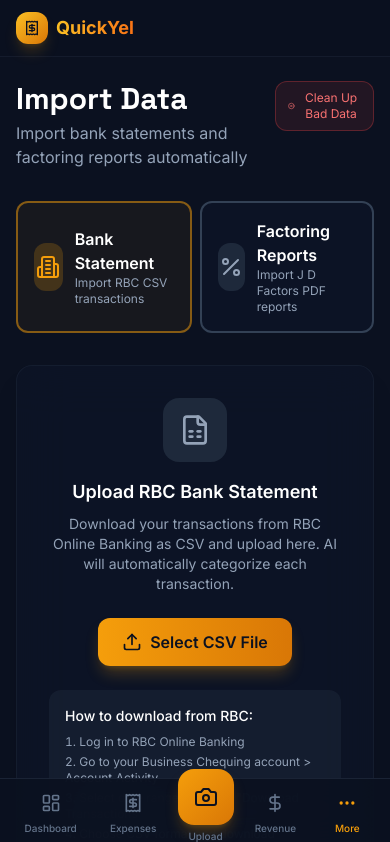
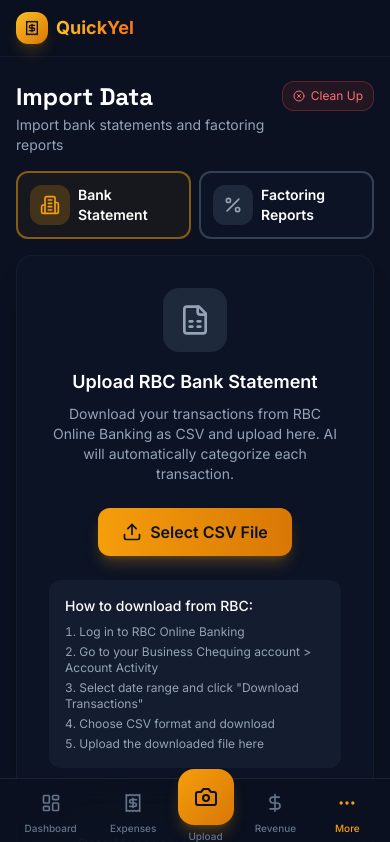
Before and after one commit to Efebektas23/QUICKYEL, a Next.js app in the folder frontend/: page /import in a window 390 px wide. Shown: the top 842 px of the page. Built offline with nearby package versions, Linux system fonts and the light colour scheme.

Commit message:
feat: revenue & import pages mobile responsiveness
- Revenue: responsive header, 2-col summary cards on mobile, stacked RevenueItem layout with visible action buttons
- Import: responsive header, mobile-friendly tab selector, truncated cleanup button text on small screens

```diff
--- a/frontend/src/app/(protected)/import/page.tsx
+++ b/frontend/src/app/(protected)/import/page.tsx
@@ -81,32 +81,33 @@
   };
 
   return (
-    <div className="space-y-8">
+    <div className="space-y-4 md:space-y-8">
       {/* Page Header */}
-      <div className="flex items-start justify-between">
+      <div className="flex items-start justify-between gap-2">
         <div>
-          <h1 className="text-3xl font-display font-bold text-white">
+          <h1 className="text-2xl md:text-3xl font-display font-bold text-white">
             Import Data
           </h1>
-          <p className="text-slate-400 mt-1">
-            Import bank statements and factoring reports automatically
+          <p className="text-slate-400 text-sm mt-0.5">
+            Import bank statements and factoring reports
           </p>
         </div>
         <button
           onClick={handleCleanup}
           disabled={isCleaningUp}
-          className="text-xs px-3 py-2 bg-red-500/10 hover:bg-red-500/20 text-red-400 rounded-lg border border-red-500/30 transition-all flex items-center gap-1.5"
+          className="text-xs px-2.5 md:px-3 py-1.5 md:py-2 bg-red-500/10 hover:bg-red-500/20 text-red-400 rounded-lg border border-red-500/30 transition-all flex items-center gap-1.5 flex-shrink-0"
           title="Remove misclassified transfers, owner draws, and credit card payments from expenses/revenue"
         >
           {isCleaningUp ? (
             <>
               <Loader2 className="w-3 h-3 animate-spin" />
-              Cleaning...
+              <span className="hidden sm:inline">Cleaning...</span>
             </>
           ) : (
             <>
               <XCircle className="w-3 h-3" />
-              Clean Up Bad Data
+              <span className="hidden sm:inline">Clean Up Bad Data</span>
+              <span className="sm:hidden">Clean Up</span>
             </>
           )}
         </button>
@@ -137,7 +138,7 @@
         <button
           onClick={() => setActiveTab("bank")}
           className={cn(
-            "flex-1 flex items-center gap-3 p-4 rounded-xl border-2 transition-all",
+            "flex-1 flex items-center gap-2 md:gap-3 p-3 md:p-4 rounded-xl border-2 transition-all",
             activeTab === "bank"
               ? "border-amber-500/50 bg-amber-500/5"
               : "border-slate-700 hover:border-slate-600 bg-slate-900/50"
@@ -145,17 +146,17 @@
         >
           <div
             className={cn(
-              "w-12 h-12 rounded-xl flex items-center justify-center",
+              "w-10 h-10 md:w-12 md:h-12 rounded-xl flex items-center justify-center flex-shrink-0",
               activeTab === "bank"
                 ? "bg-amber-500/20 text-amber-500"
                 : "bg-slate-800 text-slate-400"
             )}
           >
-            <Building2 className="w-6 h-6" />
-          </div>
-          <div className="text-left">
-            <h3 className="font-semibold text-white">Bank Statement</h3>
-            <p className="text-xs text-slate-400">
+            <Building2 className="w-5 h-5 md:w-6 md:h-6" />
+          </div>
+          <div className="text-left min-w-0">
+            <h3 className="text-sm md:text-base font-semibold text-white">Bank Statement</h3>
+            <p className="text-xs text-slate-400 hidden sm:block">
               Import RBC CSV transactions
             </p>
           </div>
@@ -164,7 +165,7 @@
         <button
           onClick={() => setActiveTab("factoring")}
           className={cn(
-            "flex-1 flex items-center gap-3 p-4 rounded-xl border-2 transition-all",
+            "flex-1 flex items-center gap-2 md:gap-3 p-3 md:p-4 rounded-xl border-2 transition-all",
             activeTab === "factoring"
               ? "border-amber-500/50 bg-amber-500/5"
               : "border-slate-700 hover:border-slate-600 bg-slate-900/50"
@@ -172,17 +173,17 @@
         >
           <div
             className={cn(
-              "w-12 h-12 rounded-xl flex items-center justify-center",
+              "w-10 h-10 md:w-12 md:h-12 rounded-xl flex items-center justify-center flex-shrink-0",
               activeTab === "factoring"
                 ? "bg-amber-500/20 text-amber-500"
                 : "bg-slate-800 text-slate-400"
             )}
           >
-            <Percent className="w-6 h-6" />
-          </div>
-          <div className="text-left">
-            <h3 className="font-semibold text-white">Factoring Reports</h3>
-            <p className="text-xs text-slate-400">
+            <Percent className="w-5 h-5 md:w-6 md:h-6" />
+          </div>
+          <div className="text-left min-w-0">
+            <h3 className="text-sm md:text-base font-semibold text-white">Factoring Reports</h3>
+            <p className="text-xs text-slate-400 hidden sm:block">
               Import J D Factors PDF reports
             </p>
           </div>
@@ -1020,8 +1021,7 @@
                     <span
                       className="inline-flex items-center gap-1.5 px-2 py-0.5 rounded-full text-xs"
                       style={{
-                        backgroundColor: `${
-                          categoryColors[tx.category] || "#6B7280"
+                        backgroundColor: `${categoryColors[tx.category] || "#6B7280"
                           }15`,
                         color: categoryColors[tx.category] || "#6B7280",
                       }}
--- a/frontend/src/app/(protected)/revenue/page.tsx
+++ b/frontend/src/app/(protected)/revenue/page.tsx
@@ -55,12 +55,12 @@
   };
 
   return (
-    <div className="space-y-8">
+    <div className="space-y-4 md:space-y-8">
       {/* Page Header */}
-      <div className="flex flex-col sm:flex-row sm:items-center sm:justify-between gap-4">
+      <div className="flex flex-col sm:flex-row sm:items-center sm:justify-between gap-3">
         <div>
-          <h1 className="text-3xl font-display font-bold text-white">Revenue</h1>
-          <p className="text-slate-400 mt-1">Track your business income</p>
+          <h1 className="text-2xl md:text-3xl font-display font-bold text-white">Revenue</h1>
+          <p className="text-slate-400 text-sm mt-0.5">Track your business income</p>
         </div>
         <button onClick={() => setShowAddModal(true)} className="btn-primary">
           <Plus className="w-5 h-5" />
@@ -69,16 +69,16 @@
       </div>
 
       {/* Summary Cards */}
-      <div className="grid grid-cols-1 sm:grid-cols-3 gap-4">
+      <div className="grid grid-cols-2 sm:grid-cols-3 gap-3">
         <SummaryCard
-          title="Gross Revenue (CAD)"
+          title="Revenue (CAD)"
           value={formatCurrency(summary?.total_cad || 0)}
           icon={<TrendingUp className="w-5 h-5" />}
           color="green"
           loading={!summary}
         />
         <SummaryCard
-          title="Gross Revenue (USD)"
+          title="Revenue (USD)"
           value={formatCurrency(summary?.total_usd || 0, "USD")}
           icon={<DollarSign className="w-5 h-5" />}
           color="blue"
@@ -94,7 +94,7 @@
       </div>
 
       {/* Revenue List */}
-      <div className="card p-6">
+      <div className="card p-4 md:p-6">
         <h2 className="text-lg font-semibold text-white mb-4">Income Entries</h2>
 
         {isLoading ? (
@@ -205,8 +205,10 @@
     <motion.div
       initial={{ opacity: 0, y: 10 }}
       animate={{ opacity: 1, y: 0 }}
-      className="flex items-center justify-between p-4 rounded-xl bg-slate-800/50 hover:bg-slate-800 transition-colors group"
+      className="p-3 md:p-4 rounded-xl bg-slate-800/50 hover:bg-slate-800 transition-colors group"
     >
+      {/* Desktop: horizontal layout */}
+      <div className="hidden md:flex items-center justify-between">
         <div className="flex items-center gap-4">
           <div className="w-12 h-12 rounded-xl bg-emerald-500/10 flex items-center justify-center">
             <Building2 className="w-6 h-6 text-emerald-500" />
@@ -280,6 +282,71 @@
             >
               <Trash2 className="w-4 h-4" />
             </button>
+          </div>
+        </div>
+      </div>
+
+      {/* Mobile: stacked layout */}
+      <div className="md:hidden">
+        <div className="flex items-start justify-between gap-2">
+          <div className="flex items-center gap-3 min-w-0">
+            <div className="w-10 h-10 rounded-lg bg-emerald-500/10 flex items-center justify-center flex-shrink-0">
+              <Building2 className="w-5 h-5 text-emerald-500" />
+            </div>
+            <div className="min-w-0">
+              <p className="text-sm font-medium text-white truncate">{revenue.broker_name}</p>
+              <p className="text-xs text-slate-500">{formatDate(revenue.date)}</p>
+            </div>
+          </div>
+          <div className="text-right flex-shrink-0">
+            <p className="text-sm font-bold text-emerald-500">
+              {formatCurrency(revenue.amount_cad)}
+            </p>
+            {showConversion && (
+              <p className="text-xs text-slate-500">
+                {formatCurrency(originalAmount, "USD")}
+              </p>
+            )}
+          </div>
+        </div>
+        <div className="flex items-center justify-between mt-2">
+          <div className="flex items-center gap-1.5">
+            <span className={cn(
+              "px-2 py-0.5 rounded-full text-xs font-medium",
+              currency === "CAD" ? "bg-emerald-500/10 text-emerald-500" : "bg-blue-500/10 text-blue-500"
+            )}>
+              {currency}
+            </span>
+            {revenue.status === "verified" ? (
+              <CheckCircle className="w-4 h-4 text-emerald-500" />
+            ) : (
+              <Clock className="w-4 h-4 text-amber-500" />
+            )}
+            {revenue.load_id && (
+              <span className="text-xs text-slate-500 flex items-center gap-0.5">
+                <Truck className="w-3 h-3" />
+                {revenue.load_id}
+              </span>
+            )}
+          </div>
+          <div className="flex items-center gap-1">
+            {revenue.image_url && (
+              <a
+                href={revenue.image_url}
+                target="_blank"
+                rel="noopener noreferrer"
+                className="p-1.5 text-slate-400 hover:text-white min-w-[32px] min-h-[32px] flex items-center justify-center"
+              >
+                <ExternalLink className="w-4 h-4" />
+              </a>
+            )}
+            <button
+              onClick={onDelete}
+              className="p-1.5 text-slate-400 hover:text-red-500 min-w-[32px] min-h-[32px] flex items-center justify-center"
+            >
+              <Trash2 className="w-4 h-4" />
+            </button>
+          </div>
         </div>
       </div>
     </motion.div>
```
Also changed, not shown: frontend/public/sw.js. Lines whose indentation alone changed are shown as unchanged.
